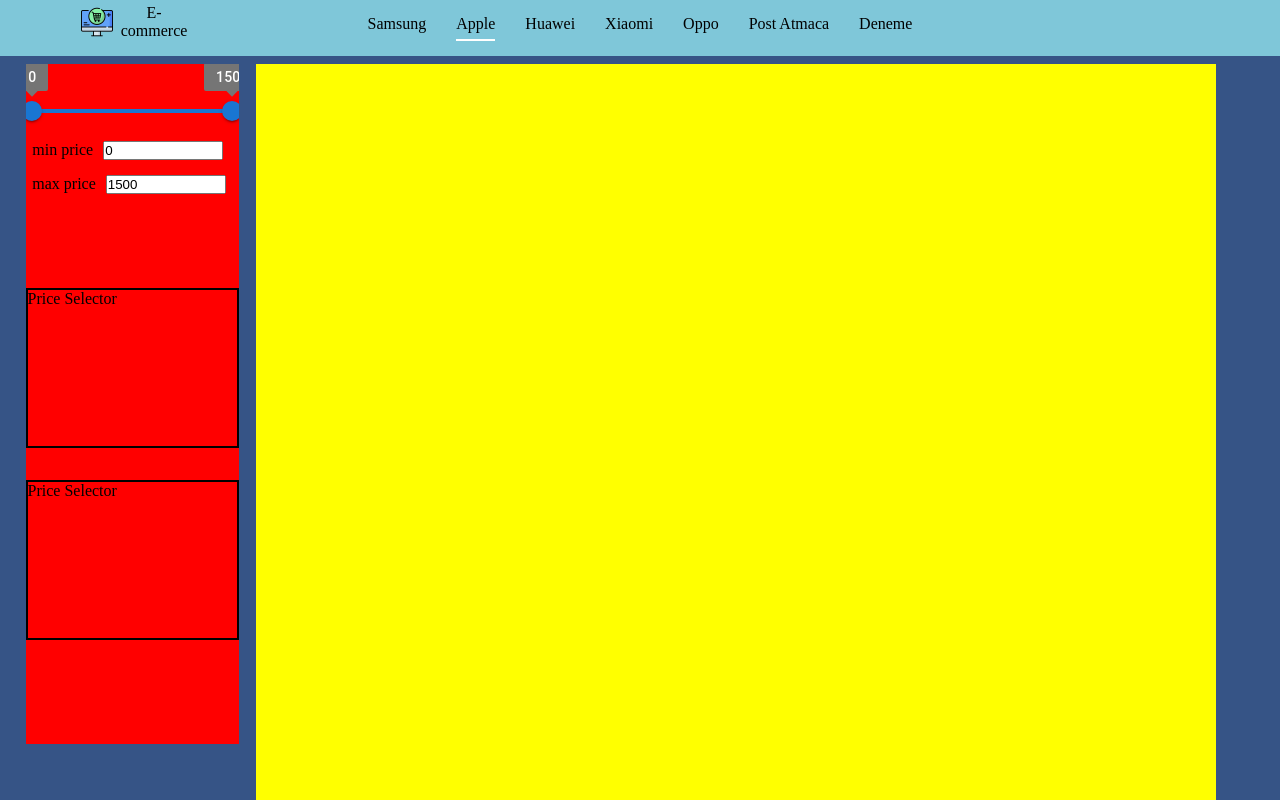
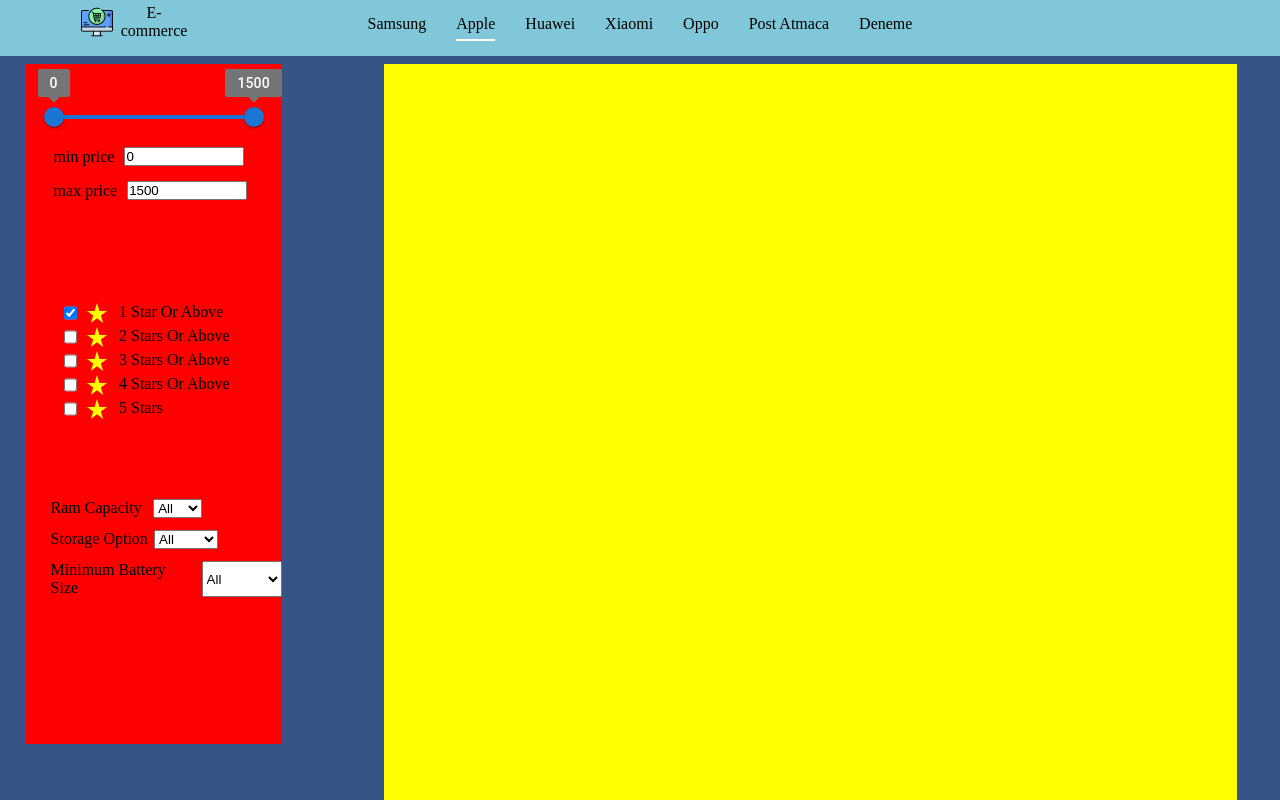
Before and after one commit to MuratOzte/Fullstack-E-Commerce-Website, a Next.js app: page /apple in a window 1280 px wide. Shown: the top 800 px of the page. Built offline with nearby package versions, Linux system fonts and the light colour scheme.

Commit message:
Update scroll behavior and grid layout***
***Add new components for filtering***

***Adjust margin and layout in filter component

```diff
--- a/src/app/[category]/page.tsx
+++ b/src/app/[category]/page.tsx
@@ -42,7 +42,12 @@ const CategoryPage: React.FC<{ params: { category: string | null } }> = ({
                     {scrollTop > 60 && (
                         <motion.div
                             style={LogoContainerStyle}
-                            onClick={() => window.scrollTo(0, 0)}
+                            onClick={() =>
+                                window.scrollTo({
+                                    top: 0,
+                                    behavior: 'smooth',
+                                })
+                            }
                             initial={{ opacity: 0, y: -20 }}
                             animate={{ opacity: 1, y: 0 }}
                             exit={{ opacity: 0, y: -20 }}
@@ -58,10 +63,10 @@ const CategoryPage: React.FC<{ params: { category: string | null } }> = ({
                         </motion.div>
                     )}
                 </AnimatePresence>
-                <Grid sx={filterGridStyles} item xs={2}>
+                <Grid sx={filterGridStyles} item xs={3}>
                     <Filter />
                 </Grid>
-                <Grid sx={productGridStyles} item xs={9}></Grid>
+                <Grid sx={productGridStyles} item xs={8}></Grid>
             </Grid>
         </>
     );
@@ -70,7 +75,7 @@ const CategoryPage: React.FC<{ params: { category: string | null } }> = ({
 const LogoContainerStyle: React.CSSProperties = {
     position: 'fixed',
     top: '6%',
-    left: '5%',
+    left: '8%',
     display: 'flex',
     alignItems: 'center',
     gap: '5px',
@@ -91,7 +96,7 @@ const productGridStyles: React.CSSProperties = {
     height: '300vh',
     overflowY: 'auto',
     margin: 'auto',
-    marginLeft: '20%',
+    marginLeft: '30%',
     marginTop: '5%',
 };
 
--- /dev/null
+++ b/src/components/product/Species.tsx
@@ -0,0 +1,58 @@
+const Species = () => {
+    const ramOptions = ['All', '2GB', '3GB', '4GB', '6GB', '8GB'];
+    const storageOptions = [
+        'All',
+        '8GB',
+        '16GB',
+        '32GB',
+        '64GB',
+        '128GB',
+        '256GB',
+        '512GB',
+    ];
+    const minimumBatterySize = [
+        'All',
+        '2000mAh',
+        '3000mAh',
+        '4000mAh',
+        '5000mAh',
+        '6000mAh',
+    ];
+
+    return (
+        <>
+            <div style={{ display: 'flex', marginLeft: '5%', marginTop: '5%' }}>
+                <p>Ram Capacity</p>
+                <select style={{ marginLeft: '5%' }}>
+                    {ramOptions.map((option, index) => (
+                        <option key={index} value={option}>
+                            {option}
+                        </option>
+                    ))}
+                </select>
+            </div>
+            <div style={{ display: 'flex', marginLeft: '5%', marginTop: '5%' }}>
+                <p>Storage Option</p>
+                <select style={{ marginLeft: '2.7%' }}>
+                    {storageOptions.map((option, index) => (
+                        <option key={index} value={option}>
+                            {option}
+                        </option>
+                    ))}
+                </select>
+            </div>
+            <div style={{ display: 'flex', marginLeft: '5%', marginTop: '5%' }}>
+                <p>Minimum Battery Size</p>
+                <select style={{ marginLeft: '2.7%' }}>
+                    {minimumBatterySize.map((option, index) => (
+                        <option key={index} value={option}>
+                            {option}
+                        </option>
+                    ))}
+                </select>
+            </div>
+        </>
+    );
+};
+
+export default Species;
--- /dev/null
+++ b/src/components/product/StarSection.tsx
@@ -0,0 +1,37 @@
+import { useState } from 'react';
+import StarRateIcon from '@mui/icons-material/StarRate';
+
+export default function StarRate() {
+    const [selected, setSelected] = useState(0);
+    const texts = [
+        '1 Star Or Above',
+        '2 Stars Or Above',
+        '3 Stars Or Above',
+        '4 Stars Or Above',
+        '5 Stars',
+    ];
+
+    return (
+        <div
+            style={{
+                display: 'flex',
+                margin: 10,
+                marginLeft:'15%',
+                flexDirection: 'column',
+                alignItems: 'flex-start',
+            }}
+        >
+            {texts.map((text, index) => (
+                <div
+                    key={index}
+                    style={{ display: 'flex', justifyContent: 'flex-start' }}
+                    onClick={() => setSelected(index)}
+                >
+                    <input type="checkbox" checked={selected === index} />
+                    <StarRateIcon sx={{ color: 'yellow', ml: 1 }} />
+                    <p style={{ marginTop: '2px', marginLeft: 10 }}>{text}</p>
+                </div>
+            ))}
+        </div>
+    );
+}
--- a/src/components/product/filter.tsx
+++ b/src/components/product/filter.tsx
@@ -1,3 +1,5 @@
+import Species from './Species';
+import StarSection from './StarSection';
 import RangeSlider from './priceSlider';
 
 export default function Filter() {
@@ -13,23 +15,23 @@ export default function Filter() {
             >
                 <RangeSlider />
             </div>
+
             <div
                 style={{
                     marginTop: '15%',
                     height: '20vh',
-                    border: '2px solid black',
                 }}
             >
-                Price Selector
+                <StarSection />
             </div>
             <div
                 style={{
                     marginTop: '15%',
                     height: '20vh',
-                    border: '2px solid black',
+                    marginLeft: '5%',
                 }}
             >
-                Price Selector
+                <Species />
             </div>
         </div>
     );
```
